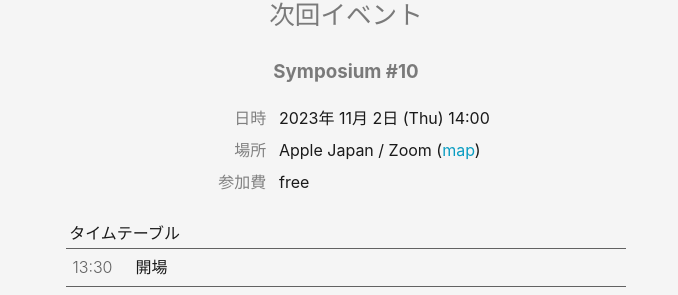
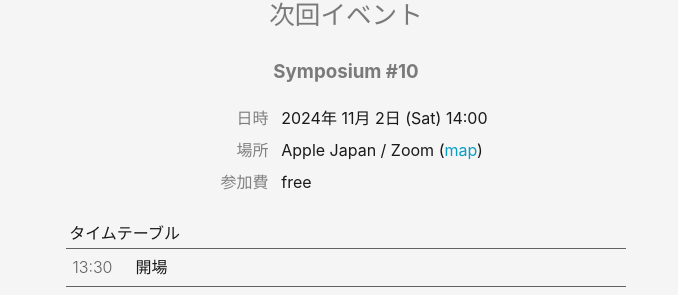
Before and after one commit to macOS-native/macos-native.github.io, a Jekyll site: the page built from index.md, in a window 1280 px wide and 900 px high, scrolled down 466 px. Shown: the part 152-447 px from the top of the window, without its empty margins (294-972 px from the left). Built offline with Jekyll 4.4.1, drawn with Linux system fonts in a browser that asks for light colours.

Commit message:
Fix date

```diff
--- a/_data/events.yml
+++ b/_data/events.yml
@@ -1,5 +1,5 @@
 - title: "Symposium #10"
-  date: 2023-11-02 14:00:00+09:00
+  date: 2024-11-02 14:00:00+09:00
   location:
     name: Apple Japan / Zoom
     address: 東京都港区六本木6-10-1 六本木ヒルズ森タワー
```
